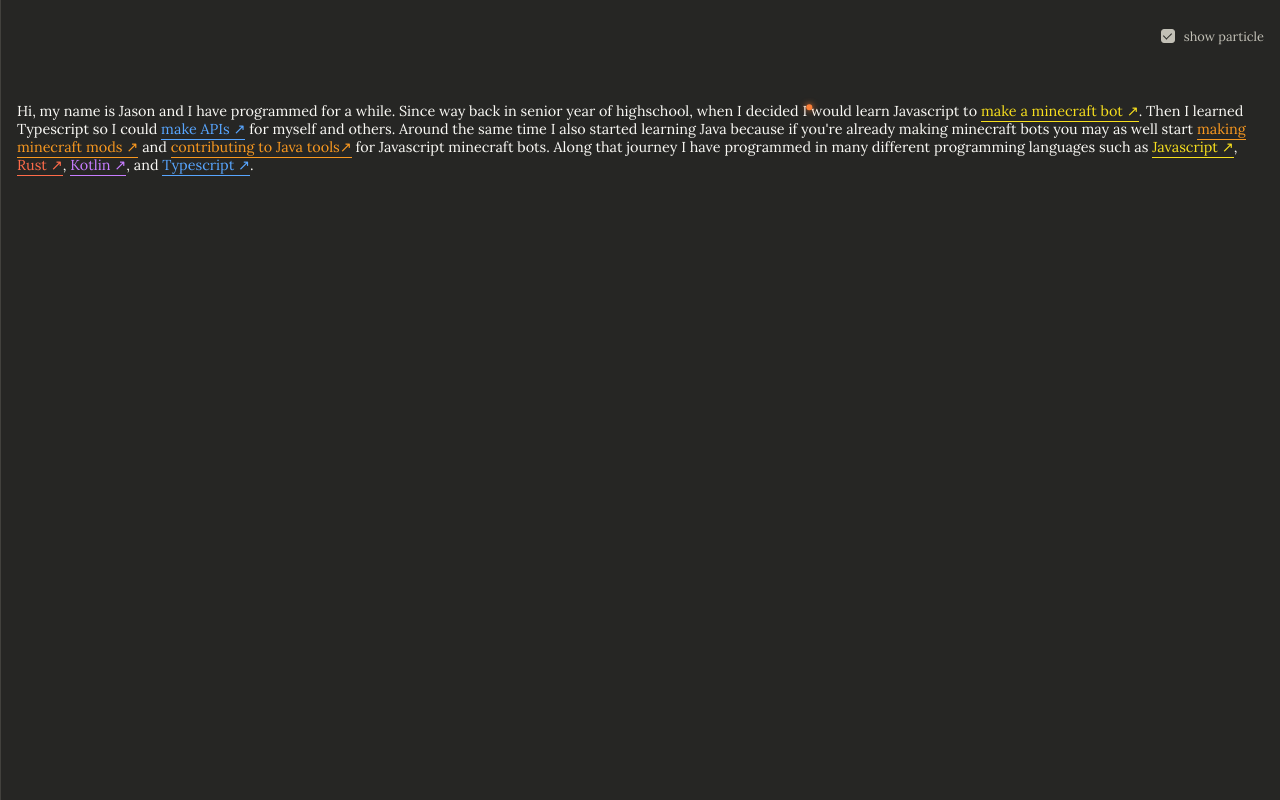
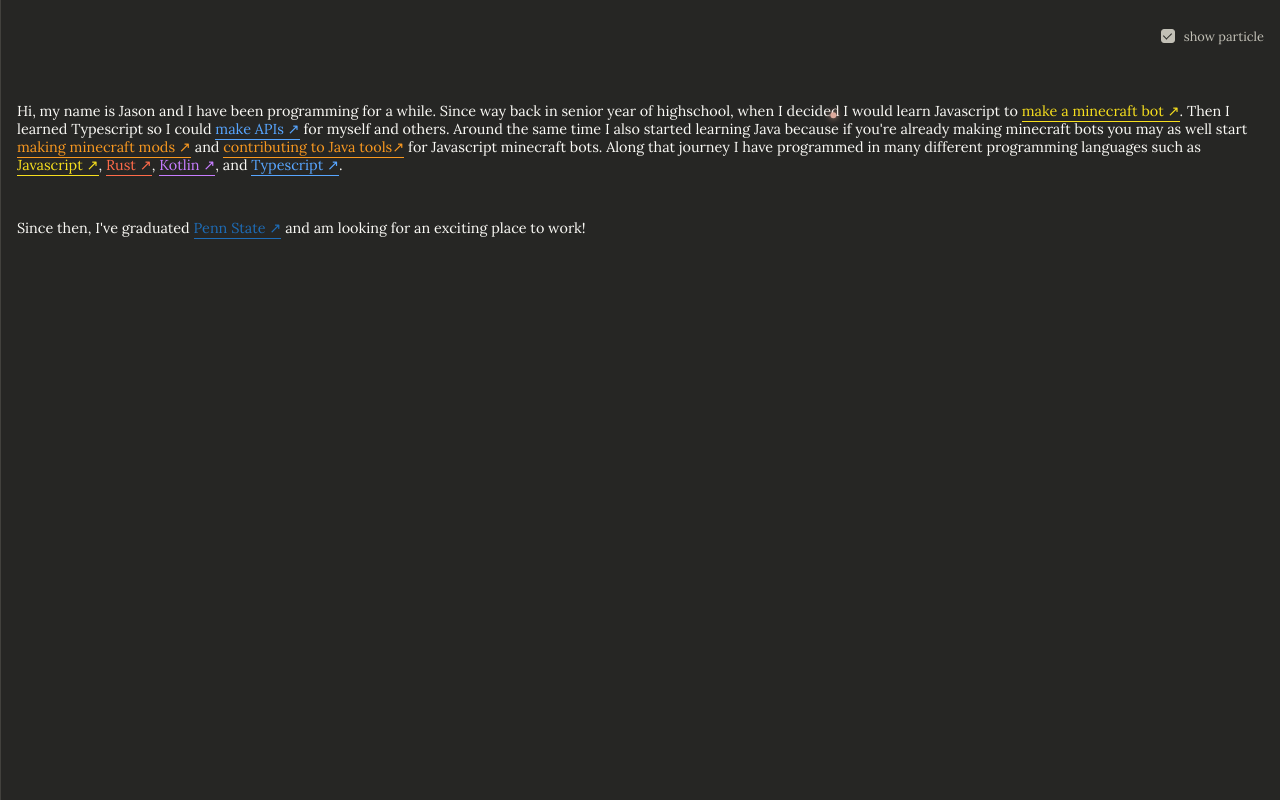
Before and after one commit to u9g/jason-portfolio, a Vue app: page / in a window 1280 px wide. Built offline with nearby package versions, Linux system fonts and the light colour scheme.

Commit message:
Add Penn State graduation and job search to About bio

```diff
--- a/src/components/About.vue
+++ b/src/components/About.vue
@@ -42,6 +42,7 @@
   "lang-kotlin": "#c77dff",
   "lang-ts": "#58a6ff",
   "lang-java": "#f89820",
+  "lang-psu": "#1e6cb6",
 };
 let currentIndex = 0;
 let animationId: number | undefined;
@@ -223,8 +224,9 @@
     <div class="about-content" ref="aboutContent">
       <div ref="particle" class="particle" />
       <p>
-        Hi, my name is Jason and I have programmed for a while. Since way back
-        in senior year of highschool, when I decided I would learn Javascript to
+        Hi, my name is Jason and I have been programming for a while. Since way
+        back in senior year of highschool, when I decided I would learn
+        Javascript to
         <a
           href="https://github.com/PrismarineJS/mineflayer"
           target="_blank"
@@ -286,6 +288,17 @@
           class="lang-ts"
           >Typescript ↗</a
         >.
+      </p>
+      <p>
+        Since then, I've graduated
+        <a
+          href="https://www.psu.edu"
+          target="_blank"
+          rel="noopener noreferrer"
+          class="lang-psu"
+          >Penn State ↗</a
+        >
+        and am looking for an exciting place to work!
       </p>
     </div>
   </div>
@@ -407,4 +420,7 @@
 .lang-java {
   color: #f89820;
 }
+.lang-psu {
+  color: #1e6cb6;
+}
 </style>
```
